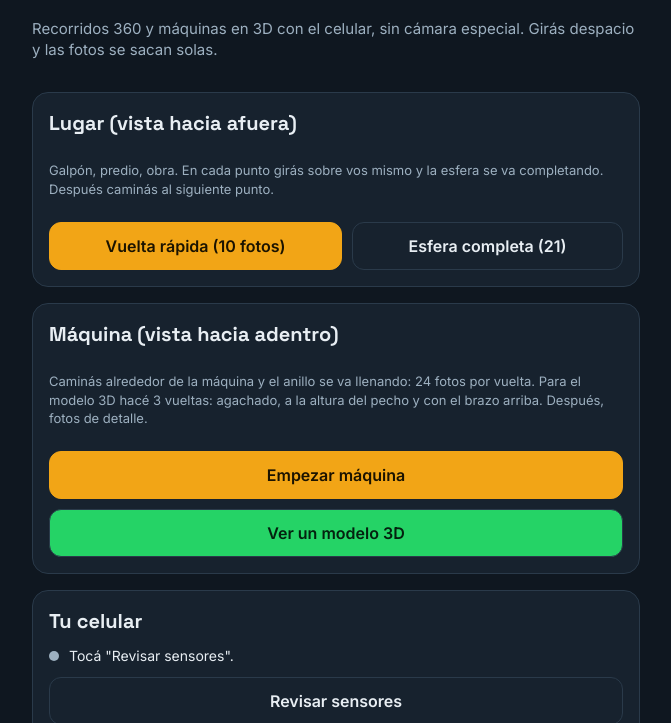
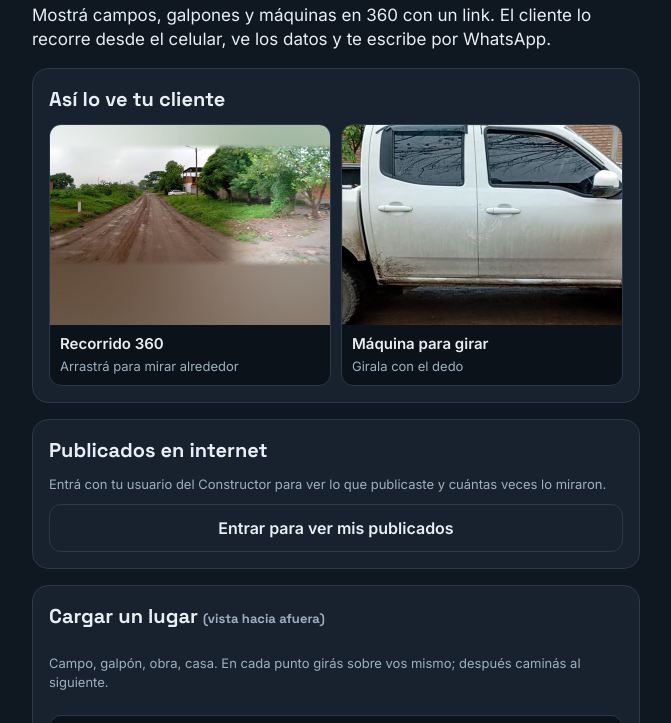
Before and after one commit to mirkinv/inmex, a plain HTML site: page index.html in a window 1280 px wide. Shown: the part 77-800 px from the top of the page, without its empty margins (304-975 px from the left). Drawn offline with nearby package versions, Linux system fonts and the light colour scheme.

Commit message:
0.8.0: inicio nuevo con ejemplos de cómo lo ve el cliente, publicados siempre a la vista y opción de filmar en video
Co-Authored-By: Claude Opus 5.5 <noreply@anthropic.com>
Claude-Session: https://claude.ai/code/session_01FWHji15vkvPArkFZwoqhWx

```diff
--- a/index.html
+++ b/index.html
@@ -44,6 +44,15 @@ input,select,textarea{font:16px var(--body);min-height:48px;border-radius:12px;b
 .brand{display:flex;align-items:baseline;gap:10px}
 .brand h1{font-size:30px;letter-spacing:.5px}
 .brand span{color:var(--accent);font:700 13px var(--display);letter-spacing:2px;text-transform:uppercase}
+.lead{font-size:17px;margin:0;color:var(--fg)}
+.demos{display:grid;grid-template-columns:1fr 1fr;gap:10px}
+.demo{display:flex;flex-direction:column;gap:2px;text-decoration:none;color:var(--fg);background:#0b121a;border:1px solid var(--line);border-radius:12px;overflow:hidden;padding-bottom:10px;min-height:44px}
+.demo img{width:100%;aspect-ratio:7/5;object-fit:cover;display:block;margin-bottom:6px}
+.demo b,.demo span{padding:0 10px}.demo span{color:var(--muted);font-size:13px}
+details.como{background:#0b121a;border:1px solid var(--line);border-radius:12px;padding:10px 12px}
+details summary{cursor:pointer;min-height:44px;display:flex;align-items:center;gap:6px;font-weight:600}
+details ol{margin:6px 0 10px;padding-left:20px}
+a.btn.sec{background:transparent;color:var(--fg);border:1px solid var(--line)}
 .card{background:var(--panel);border:1px solid var(--line);border-radius:16px;padding:16px;display:flex;flex-direction:column;gap:10px}
 .card h2{font-size:20px}
 .muted{color:var(--muted)}
@@ -93,36 +102,47 @@ a.btn{display:flex;align-items:center;justify-content:center;min-height:48px;bor
 <!-- INICIO -->
 <section class="scr" id="s-inicio">
   <div class="wrap">
-    <div class="brand"><h1>Inmex 360</h1><span>prueba 0.7</span></div>
-    <p class="muted">Recorridos 360 y máquinas en 3D con el celular, sin cámara especial. Girás despacio y las fotos se sacan solas.</p>
+    <div class="brand"><h1>Inmex 360</h1><span>0.8</span></div>
+    <p class="lead">Mostrá campos, galpones y máquinas en 360 con un link. El cliente lo recorre desde el celular, ve los datos y te escribe por WhatsApp.</p>
     <div class="card">
-      <h2>Lugar (vista hacia afuera)</h2>
-      <p class="muted small">Galpón, predio, obra. En cada punto girás sobre vos mismo y la esfera se va completando. Después caminás al siguiente punto.</p>
+      <h2>Así lo ve tu cliente</h2>
+      <div class="demos">
+        <a class="demo" href="ver360.html?p=ejemplo/calle360.jpg&t=Calle%20en%20360&w=3812124255"><img src="ejemplo/mini-calle.jpg" alt="Vista 360 de una calle" loading="lazy"><b>Recorrido 360</b><span>Arrastrá para mirar alrededor</span></a>
+        <a class="demo" href="giro.html?t=Camioneta"><img src="ejemplo/mini-camioneta.jpg" alt="Camioneta para girar" loading="lazy"><b>Máquina para girar</b><span>Girala con el dedo</span></a>
+      </div>
+    </div>
+    <div class="card" id="c-pub">
+      <h2>Publicados en internet</h2>
+      <div class="list" id="lista-pub"><span class="muted small">Cargando…</span></div>
+      <button id="b-entrar" hidden>Entrar para ver mis publicados</button>
+      <button id="b-salir-cta" class="small" hidden>Cerrar sesión en este celular</button>
+    </div>
+    <div class="card">
+      <h2>Cargar un lugar <span class="small muted">(vista hacia afuera)</span></h2>
+      <p class="muted small">Campo, galpón, obra, casa. En cada punto girás sobre vos mismo; después caminás al siguiente.</p>
+      <details class="como"><summary>🎥 Mejor calidad: filmar la vuelta en video</summary>
+        <ol class="small muted"><li>Celular parado, en el centro del lugar.</li><li>Grabá 3 vueltas lentas girando sobre tus pies, sin caminar: una derecha, una apuntando un poco arriba y otra un poco abajo.</li><li>Mandá el video: por ahora la panorámica la armamos nosotros y te queda lista para publicar.</li></ol>
+        <a class="btn" href="https://wa.me/5493812124255?text=Hola%2C%20te%20mando%20el%20video%20para%20armar%20el%20360." target="_blank" rel="noopener">💬 Mandar el video por WhatsApp</a></details>
+      <div class="small muted">Con fotos, en el momento:</div>
       <div class="row">
         <button class="pri" id="b-lugar-rapido">Vuelta rápida (10 fotos)</button>
         <button id="b-lugar-completo">Esfera completa (21)</button>
       </div>
     </div>
     <div class="card">
-      <h2>Máquina (vista hacia adentro)</h2>
-      <p class="muted small">Caminás alrededor de la máquina y el anillo se va llenando: 24 fotos por vuelta. Para el modelo 3D hacé 3 vueltas: agachado, a la altura del pecho y con el brazo arriba. Después, fotos de detalle.</p>
+      <h2>Cargar una máquina <span class="small muted">(vista hacia adentro)</span></h2>
+      <p class="muted small">Caminás alrededor y el anillo se va llenando: 24 fotos por vuelta. Para el modelo 3D hacé 3 vueltas (agachado, al pecho y con el brazo arriba) y después fotos de detalle.</p>
       <button class="pri" id="b-maquina">Empezar máquina</button>
-      <a class="btn" href="ver3d.html" id="a-ver3d">Ver un modelo 3D</a>
-    </div>
-    <div class="card">
-      <h2>Tu celular</h2>
-      <div class="sens" id="sens"><span class="dot" style="background:var(--muted)"></span><span>Tocá "Revisar sensores".</span></div>
-      <button id="b-sens">Revisar sensores</button>
+      <a class="btn sec" href="ver3d.html" id="a-ver3d">Ver un modelo 3D</a>
     </div>
     <div class="card" id="c-guardados">
       <h2>Guardados en este celular</h2>
       <div class="list" id="lista"><span class="muted small">Todavía no hay nada.</span></div>
     </div>
-    <div class="card" id="c-pub" hidden>
-      <h2>Publicados en internet</h2>
-      <div class="list" id="lista-pub"><span class="muted small">Cargando…</span></div>
-      <button id="b-salir-cta" class="small">Cerrar sesión en este celular</button>
-    </div>
+    <details class="card"><summary><b>Tu celular</b> <span class="small muted">· qué sensores tiene</span></summary>
+      <div class="sens" id="sens"><span class="dot" style="background:var(--muted)"></span><span>Tocá "Revisar sensores".</span></div>
+      <button id="b-sens">Revisar sensores</button>
+    </details>
     <p class="muted small">¿Querés ver cómo funciona sin salir? <a href="#" id="a-demo" style="color:var(--accent)">Probar con una escena de ejemplo</a> (girás arrastrando el dedo).</p>
   </div>
 </section>
@@ -1260,8 +1280,8 @@ function menuRemoto(){
 /* ================== publicados (lista con sacar de internet) ================== */
 const cuenta = x => (Array.isArray(x)&&x[0]&&x[0].count)||0;
 async function refreshPub(){
-  const card=$('c-pub'); const s0=sesGet(); if (!s0){ card.hidden=true; return; }
-  card.hidden=false; const el=$('lista-pub');
+  const el=$('lista-pub'), s0=sesGet(); $('b-entrar').hidden=!!s0; $('b-salir-cta').hidden=!s0;
+  if (!s0){ el.innerHTML='<span class="muted small">Entrá con tu usuario del Constructor para ver lo que publicaste y cuántas veces lo miraron.</span>'; return; }
   if (!navigator.onLine){ el.innerHTML='<span class="muted small">Sin señal: no puedo ver lo publicado.</span>'; return; }
   const s=await sesion(); if (!s || !s.uid){ el.innerHTML='<span class="muted small">Entrá de nuevo para ver lo publicado: tocá "Publicar" en cualquier recorrido.</span>'; return; }
   let filas=[];
@@ -1310,6 +1330,7 @@ $('b-vmenu').onclick=visorMenu;
 $('b-ficha').onclick=showFicha;
 $('b-guia').onclick=guia;
 $('b-rmas').onclick=menuRemoto;
+$('b-entrar').onclick=async()=>{ const s=await pedirLogin(); if (s) refreshPub(); };
 $('b-salir-cta').onclick=()=>{ sesSet(null); refreshPub(); toast('Sesión cerrada en este celular.'); };
 // toda hoja lleva la X arriba a la derecha
 new MutationObserver(()=>{ const sh=$('sheet'); if (sh.hidden || sh.querySelector(':scope>.x')) return; const x=document.createElement('button'); x.className='x'; x.type='button'; x.setAttribute('aria-label','Cerrar'); x.textContent='✕'; x.onclick=()=>{ sh.hidden=true; V.placeInfo=false; }; sh.prepend(x); }).observe($('sheet'), {childList:true, attributes:true, attributeFilter:['hidden']});
```
Also changed, not shown: ejemplo/mini-calle.jpg (added), ejemplo/mini-camioneta.jpg (added), 1 other file.
